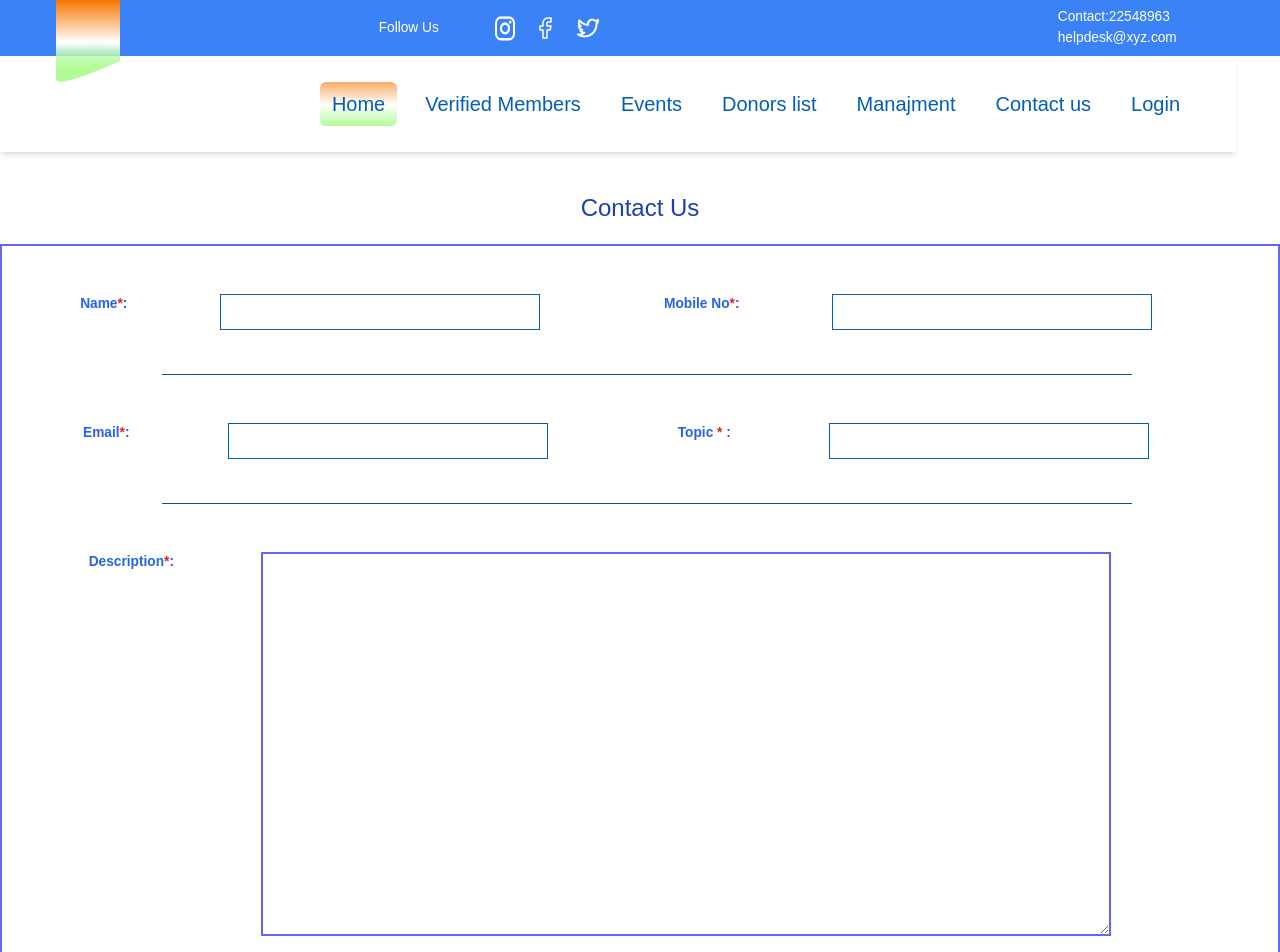
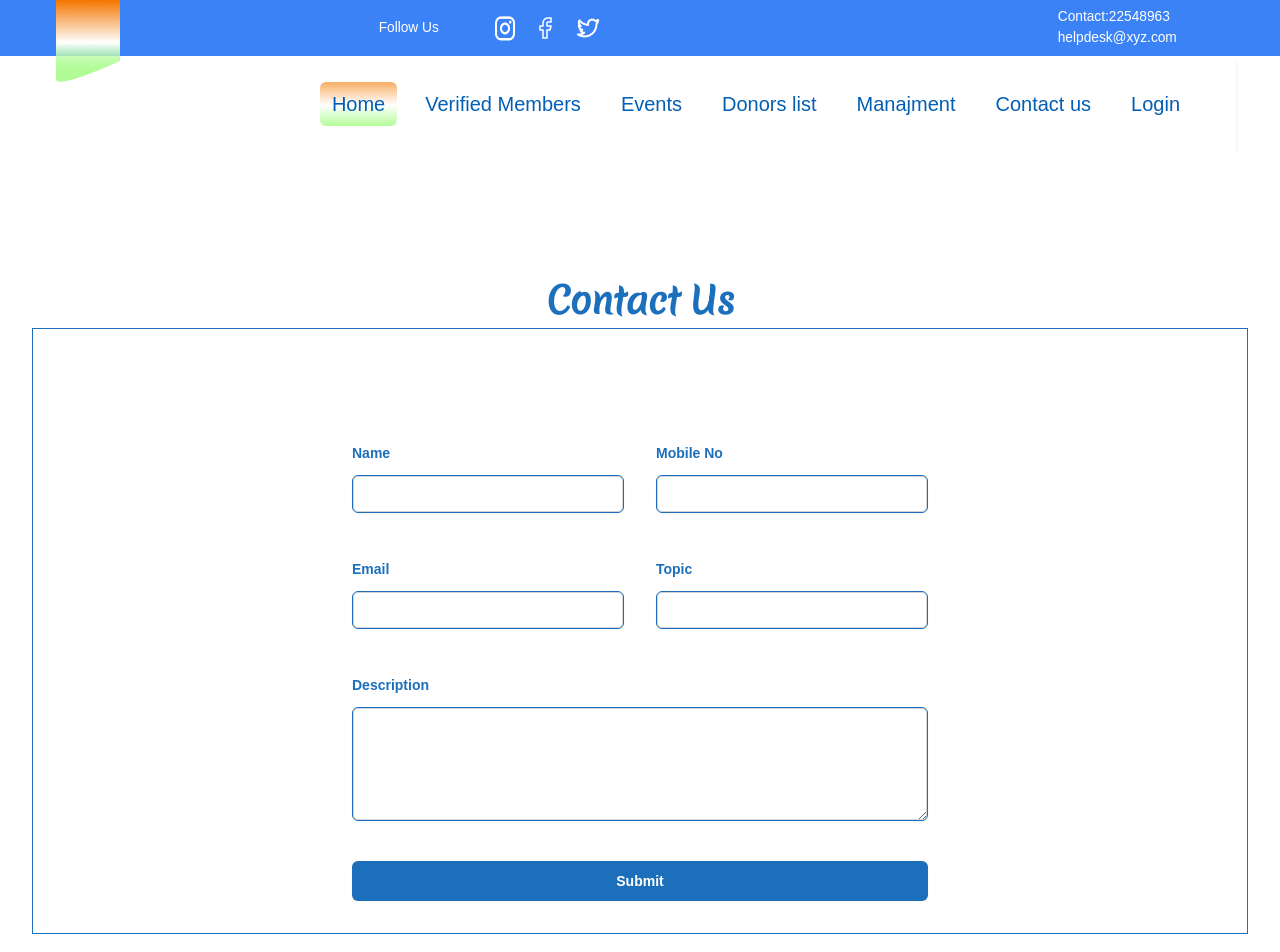
Before and after one commit to laique7864/ojas-ngo, a React (Create React App) app: page /Contact in a window 1280 px wide. Shown: the top 952 px of the page. Built offline with nearby package versions, Linux system fonts and the light colour scheme.

Commit message:
fix:some issu

```diff
--- a/src/Component/Contact/contact.js
+++ b/src/Component/Contact/contact.js
@@ -9,7 +9,7 @@ const Contact = () => {
     mobileNo: "",
     email: "",
     topic: "",
-    describtion: "",
+    description: "",
 
   })
   const handelOnchange = (event) => {
@@ -33,14 +33,14 @@ const Contact = () => {
       mobileNo: "",
       email: "",
       topic: "",
-      describtion: "",
+      description: "",
     })
   }
 
   return (
 
     <>
-      <form>
+      {/* <form>
         <div className="mt-10">
           <h1 className="flex align-item justify-center text-blue-800 text-2xl">Contact Us</h1>
           <div className="border-2  border-indigo-500/100 mt-5">
@@ -78,7 +78,108 @@ const Contact = () => {
             </div>
           </div>
         </div>
-      </form>
+
+      </form> */}
+      <div className="isolate bg-white px-6 py-24 sm:py-32 lg:px-8">
+        <div className="mx-auto max-w-2xl text-center">
+          <h2 className="text-3xl font-bold tracking-tight text-1C6FB sm:text-4xl font-sans mb-2">Contact Us</h2>
+        </div>
+        <div className=" border border-1C6FB p-8">
+          <form action="#" method="POST" className="mx-auto mt-16 max-w-xl sm:mt-20">
+            <div className="grid grid-cols-1 gap-x-8 gap-y-6 sm:grid-cols-2">
+              <div>
+                <label htmlFor="first-name" className="block text-sm font-semibold leading-6 text-1C6FB">
+                  Name
+                </label>
+                <div className="mt-2.5">
+                  <input
+                  onChange={handelOnchange}
+                    type="text"
+                    name="name"
+                    id="first-name"
+                    autoComplete="given-name"
+                    className="block w-full rounded-md border border-1C6FB px-3.5 py-2 text-gray-900 shadow-sm ring-1 ring-inset ring-gray-300 placeholder:text-gray-400 focus:ring-2 focus:ring-inset focus:ring-indigo-600 sm:text-sm sm:leading-6"
+                  />
+                </div>
+              </div>
+              <div>
+                <label htmlFor="last-name" className="block text-sm font-semibold leading-6 text-1C6FB">
+                  Mobile No
+                </label>
+                <div className="mt-2.5">
+                  <input
+                  onChange={handelOnchange}
+                    type="number"
+                    name="mobileNo"
+                    id="last-name"
+                    autoComplete="family-name"
+                    className="block w-full rounded-md border border-1C6FB px-3.5 py-2 text-gray-900 shadow-sm ring-1 ring-inset ring-gray-300 placeholder:text-gray-400 focus:ring-2 focus:ring-inset focus:ring-indigo-600 sm:text-sm sm:leading-6"
+                  />
+                </div>
+              </div>
+              <div>
+                <label htmlFor="last-name" className="block text-sm font-semibold leading-6 text-1C6FB">
+                  Email
+                </label>
+                <div className="mt-2.5">
+                  <input
+                  onChange={handelOnchange}
+                    type="email"
+                    name="email"
+                    id="last-name"
+                    autoComplete="family-name"
+                    className="block w-full rounded-md border border-1C6FB px-3.5 py-2 text-gray-900 shadow-sm ring-1 ring-inset ring-gray-300 placeholder:text-gray-400 focus:ring-2 focus:ring-inset focus:ring-indigo-600 sm:text-sm sm:leading-6"
+                  />
+                </div>
+              </div>
+              <div>
+                <label htmlFor="last-name" className="block text-sm font-semibold leading-6 text-1C6FB">
+                  Topic
+                </label>
+                <div className="mt-2.5">
+                  <input
+                  onChange={handelOnchange}
+                    type="text"
+                    name="topic"
+                    id="last-name"
+                    autoComplete="family-name"
+                    className="block w-full rounded-md border border-1C6FB px-3.5 py-2 text-gray-900 shadow-sm ring-1 ring-inset ring-gray-300 placeholder:text-gray-400 focus:ring-2 focus:ring-inset focus:ring-indigo-600 sm:text-sm sm:leading-6"
+                  />
+                </div>
+              </div>
+
+
+              <div className="sm:col-span-2">
+                <label htmlFor="message" className="block text-sm font-semibold leading-6 text-1C6FB">
+                Description
+                </label>
+                <div className="mt-2.5">
+                  <textarea
+                  onChange={handelOnchange}
+                    name="description"
+                    id="message"
+                    rows={4}
+                    className="block w-full rounded-md border border-1C6FB px-3.5 py-2 text-gray-900 shadow-sm ring-1 ring-inset ring-gray-300 placeholder:text-gray-400 focus:ring-2 focus:ring-inset focus:ring-indigo-600 sm:text-sm sm:leading-6"
+                    defaultValue={''}
+                  />
+                </div>
+              </div>
+
+
+            </div>
+            <div className="mt-10">
+              <button
+              onClick={userhandleSubmite}
+                type="submit"
+                className="block w-full rounded-md bg-1C6FB px-3.5 py-2.5 text-center text-sm font-semibold text-white shadow-sm hover:bg-indigo-500 focus-visible:outline focus-visible:outline-2 focus-visible:outline-offset-2 focus-visible:outline-indigo-600"
+              >
+                Submit
+              </button>
+            </div>
+          </form>
+        </div>
+      </div>
+
     </>
   );
 };
```
Also changed, not shown: src/Component/Login/Login.js (+13 -13 lines), src/Component/side-bar/sideBar.js (+5 -5 lines).
